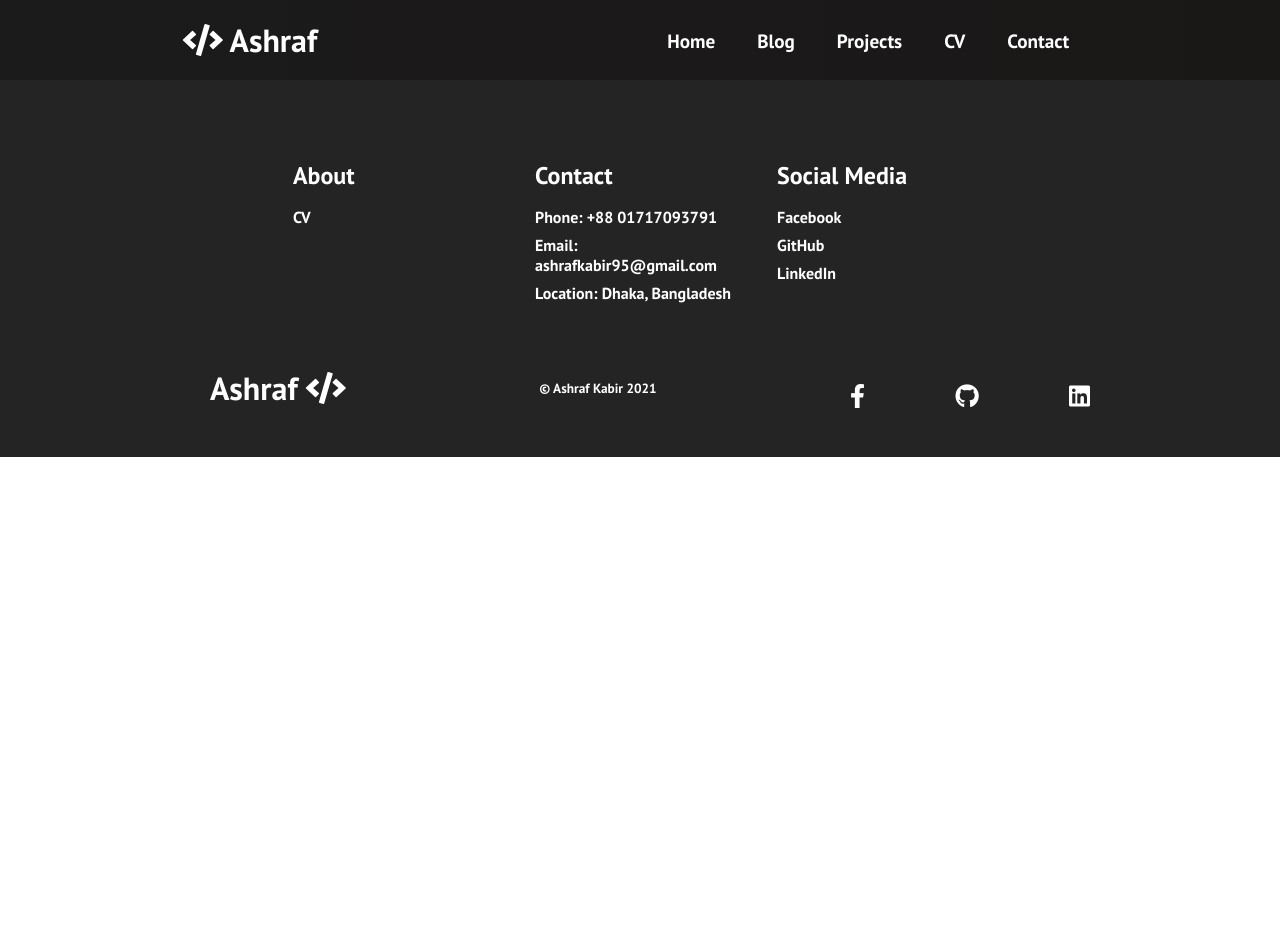
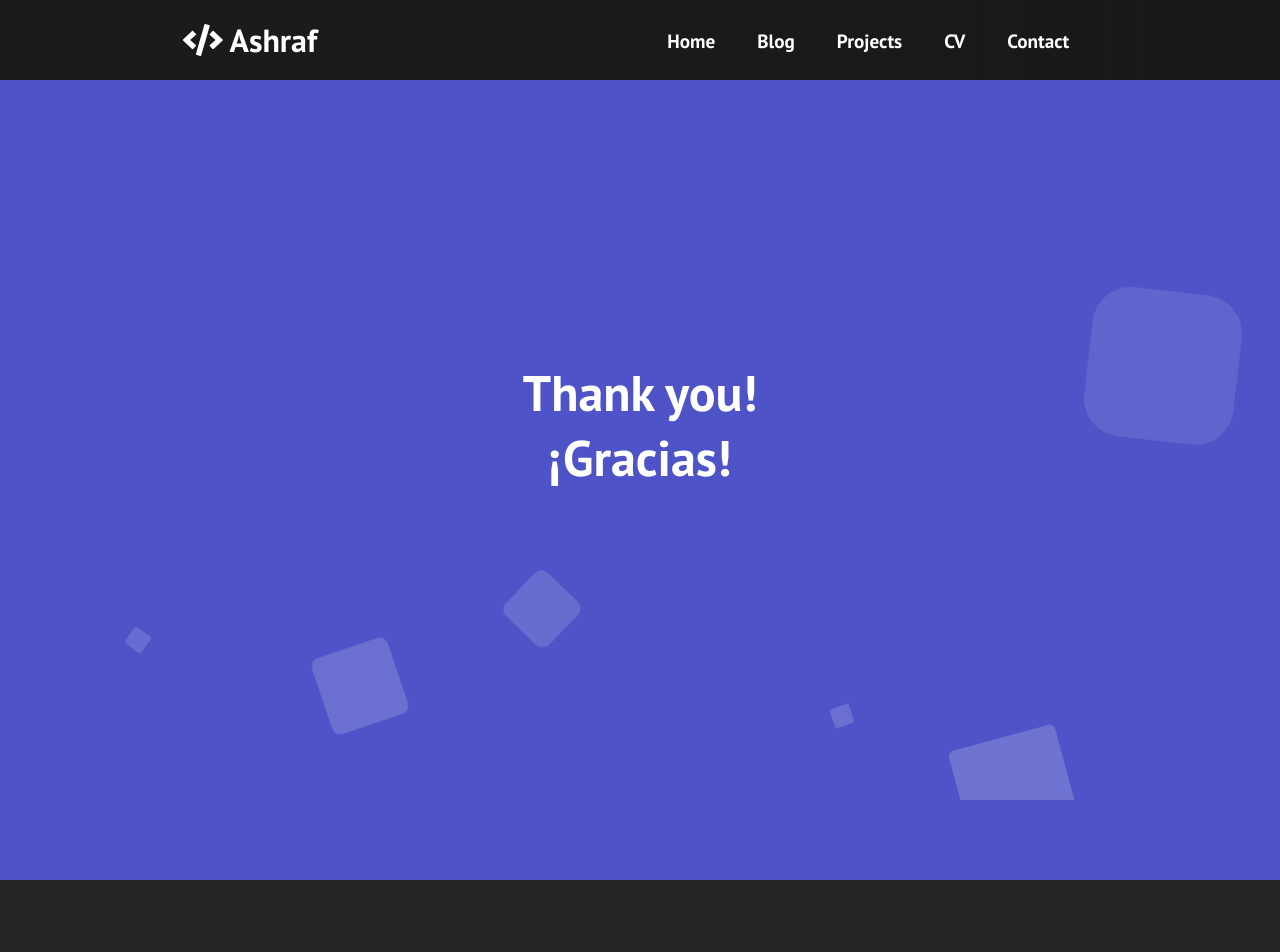
Before and after one commit to ashraf-kabir/ashrafkabir.com, a React (Create React App) app: page /thank-you in a window 1280 px wide. Shown: the top 952 px of the page. Before the commit the page ends 800 px from the top, so only its background shows below. Built offline with nearby package versions, Linux system fonts and the light colour scheme.

Commit message:
thank you message added ahead of 26th birthday

```diff
--- a/src/App.js
+++ b/src/App.js
@@ -2,6 +2,7 @@ import React from 'react';
 import Navbar from './components/Navbar';
 import './App.css';
 import Home from './components/pages/Home';
+import ThankYou from './components/pages/ThankYou';
 import { BrowserRouter as Router, Switch, Route } from 'react-router-dom';
 import Footer from '../src/components/Footer';
 
@@ -12,6 +13,7 @@ function App() {
         <Navbar />
         <Switch>
           <Route path='/' exact component={Home} />
+          <Route path='/thank-you' exact component={ThankYou} />
         </Switch>
         <Footer />
       </Router>
--- /dev/null
+++ b/src/ThankYou.css
@@ -0,0 +1,58 @@
+html {
+  scroll-behavior: smooth;
+}
+
+* {
+  box-sizing: border-box;
+  margin: 0;
+  padding: 0;
+  font-family: 'PT Sans', sans-serif;
+}
+
+.home,
+.services,
+.products,
+.projects,
+.signup {
+  display: flex;
+  height: 90vh;
+  align-items: center;
+  justify-content: center;
+  font-size: 3rem;
+}
+
+.services {
+  /* background-image: url('./images/img-2.jpg'); */
+  background-position: center;
+  background-size: cover;
+  background-repeat: no-repeat;
+  color: #fff;
+  font-size: 100px;
+}
+
+.products {
+  /* background-image: url('/images/img-1.jpg'); */
+  background-position: center;
+  background-size: fill;
+  background-repeat: no-repeat;
+  color: #fff;
+  font-size: 100px;
+}
+
+.projects {
+  /* background-image: url('./images/img-2.jpg'); */
+  background-position: center;
+  background-size: cover;
+  background-repeat: no-repeat;
+  color: #fff;
+  font-size: 100px;
+}
+
+.signup {
+  /* background-image: url('/images/img-8.jpg'); */
+  background-position: center;
+  background-size: cover;
+  background-repeat: no-repeat;
+  color: #fff;
+  font-size: 100px;
+}
--- /dev/null
+++ b/src/components/ThankYouAnimation.css
@@ -0,0 +1,138 @@
+@import url('https://fonts.googleapis.com/css?family=Exo:400,700');
+
+* {
+  margin: 0px;
+  padding: 0px;
+}
+
+body {
+  font-family: 'Exo', sans-serif;
+}
+
+.context {
+  width: 100%;
+  position: absolute;
+  top: 45vh;
+}
+
+.context h1 {
+  text-align: center;
+  color: #fff;
+  font-size: 50px;
+}
+
+.area {
+  background: #4e54c8;
+  background: -webkit-linear-gradient(to left, #8f94fb, #4e54c8);
+  width: 100%;
+  height: 100vh;
+}
+
+.circles {
+  position: absolute;
+  top: 0;
+  left: 0;
+  width: 100%;
+  height: 100%;
+  overflow: hidden;
+}
+
+.circles li {
+  position: absolute;
+  display: block;
+  list-style: none;
+  width: 20px;
+  height: 20px;
+  background: rgba(255, 255, 255, 0.2);
+  animation: animate 25s linear infinite;
+  bottom: -150px;
+}
+
+.circles li:nth-child(1) {
+  left: 25%;
+  width: 80px;
+  height: 80px;
+  animation-delay: 0s;
+}
+
+.circles li:nth-child(2) {
+  left: 10%;
+  width: 20px;
+  height: 20px;
+  animation-delay: 2s;
+  animation-duration: 12s;
+}
+
+.circles li:nth-child(3) {
+  left: 70%;
+  width: 20px;
+  height: 20px;
+  animation-delay: 4s;
+}
+
+.circles li:nth-child(4) {
+  left: 40%;
+  width: 60px;
+  height: 60px;
+  animation-delay: 0s;
+  animation-duration: 18s;
+}
+
+.circles li:nth-child(5) {
+  left: 65%;
+  width: 20px;
+  height: 20px;
+  animation-delay: 0s;
+}
+
+.circles li:nth-child(6) {
+  left: 75%;
+  width: 110px;
+  height: 110px;
+  animation-delay: 3s;
+}
+
+.circles li:nth-child(7) {
+  left: 35%;
+  width: 150px;
+  height: 150px;
+  animation-delay: 7s;
+}
+
+.circles li:nth-child(8) {
+  left: 50%;
+  width: 25px;
+  height: 25px;
+  animation-delay: 15s;
+  animation-duration: 45s;
+}
+
+.circles li:nth-child(9) {
+  left: 20%;
+  width: 15px;
+  height: 15px;
+  animation-delay: 2s;
+  animation-duration: 35s;
+}
+
+.circles li:nth-child(10) {
+  left: 85%;
+  width: 150px;
+  height: 150px;
+  animation-delay: 0s;
+  animation-duration: 11s;
+}
+
+@keyframes animate {
+  0% {
+    transform: translateY(0) rotate(0deg);
+    opacity: 1;
+    border-radius: 0;
+  }
+
+  100% {
+    transform: translateY(-1000px) rotate(720deg);
+    opacity: 0;
+    border-radius: 50%;
+  }
+}
--- /dev/null
+++ b/src/components/ThankYouAnimation.js
@@ -0,0 +1,29 @@
+import React from 'react';
+import './ThankYouAnimation.css';
+
+function ThankYouAnimation() {
+  return (
+    <div className='thankyou'>
+      <div className="context">
+        <h1>Thank you!</h1>
+        <h1>¡Gracias!</h1>
+      </div>
+      <div className="area" >
+        <ul className="circles">
+          <li></li>
+          <li></li>
+          <li></li>
+          <li></li>
+          <li></li>
+          <li></li>
+          <li></li>
+          <li></li>
+          <li></li>
+          <li></li>
+        </ul>
+      </div>
+    </div>
+  );
+}
+
+export default ThankYouAnimation;
--- /dev/null
+++ b/src/components/pages/ThankYou.js
@@ -0,0 +1,13 @@
+import React from 'react';
+import '../../ThankYou.css'
+import ThankYouAnimation from '../ThankYouAnimation';
+
+function ThankYou() {
+  return (
+    <>
+      <ThankYouAnimation />
+    </>
+  );
+}
+
+export default ThankYou;
```
